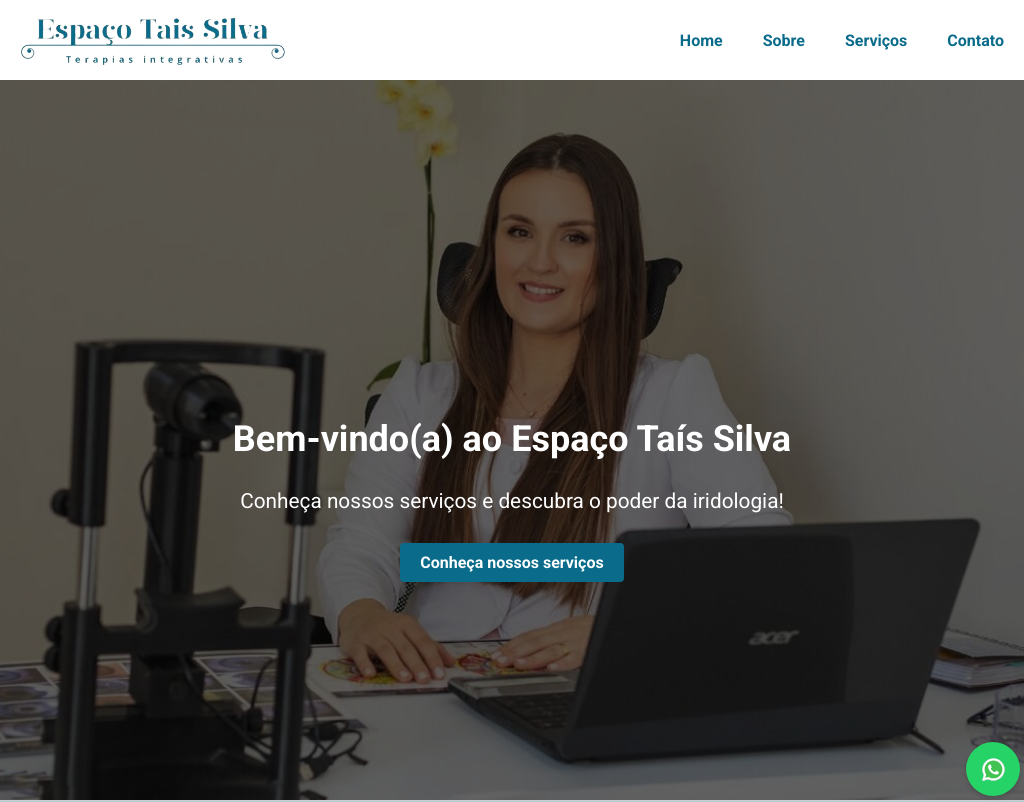
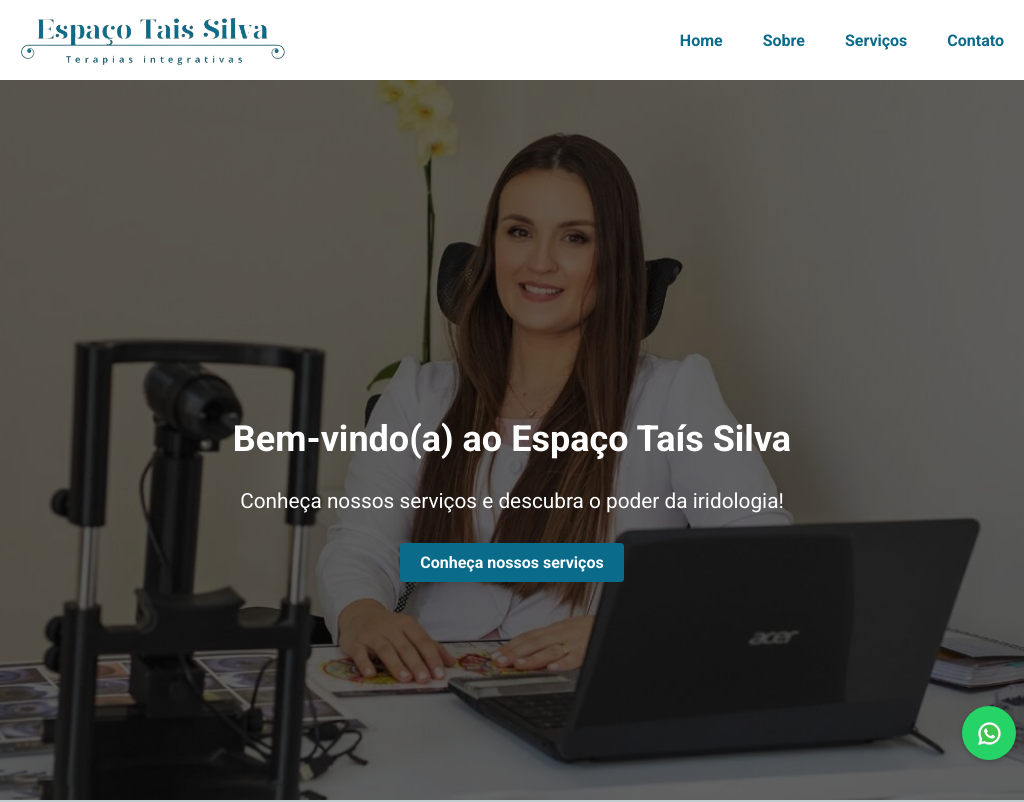
Before and after one commit to Carecsnay/iridologia, a plain HTML site: page index.html in a window 1024 px wide. Shown: the top 802 px of the page. Drawn offline with Linux system fonts and the light colour scheme.

Commit message:
Feat: Readme.md and Fix: CSS Improvements

```diff
--- a/style.css
+++ b/style.css
@@ -516,8 +516,8 @@ footer {
 
   .whatsapp-button {
     position: fixed;
-    bottom: .25rem;
-    right: .25rem;
+    bottom: 2.5rem;
+    right: 0.50rem;
     width: 3.375rem;
     height: 3.375rem;
     background-color: #25D366;
```
Also changed, not shown: .github/Full.png (added), .github/Layout Novo.png (added), 2 other files.
